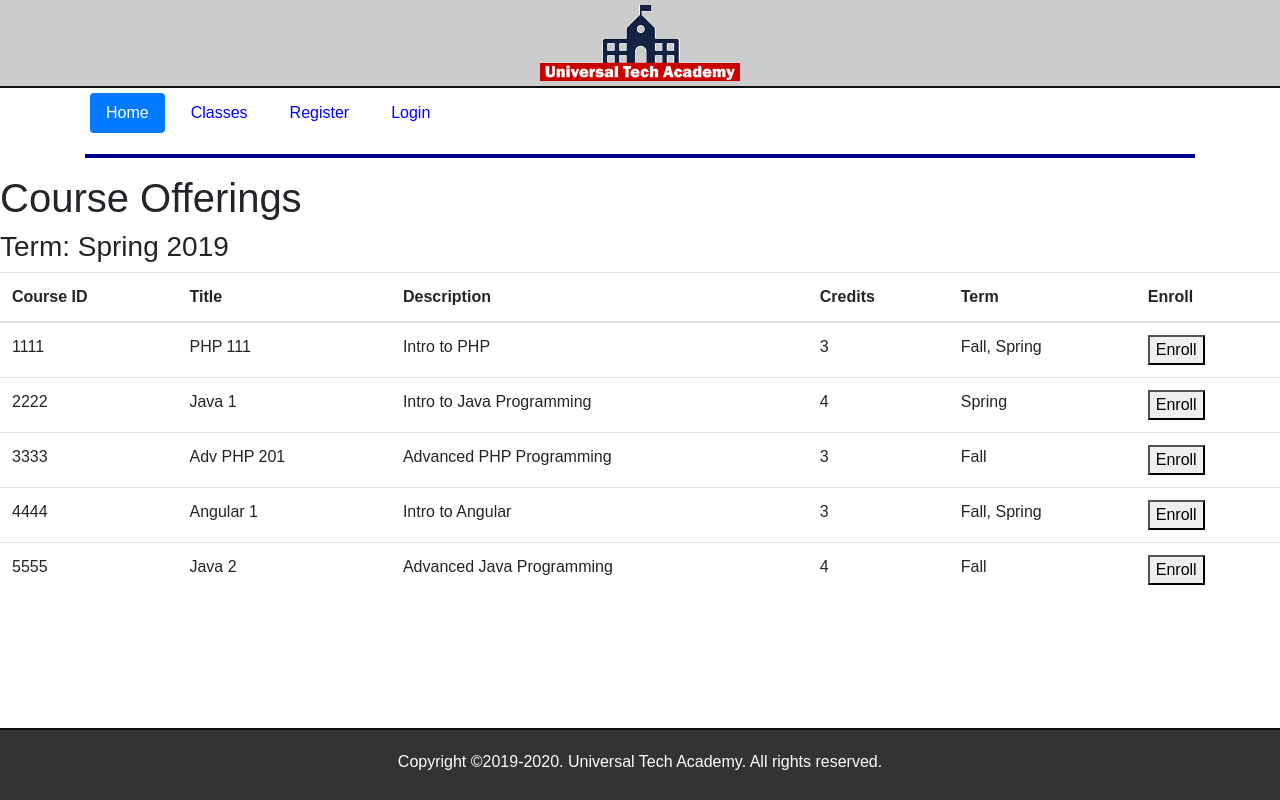
After one commit to aliahmadcse/Enrollment-App, a Python web app: template application/templates/courses.html in a window 1280 px wide. The commit adds this page. Run offline with Jinja, Linux system fonts and the light colour scheme; the template is opened without the code that fills it, so the values that code supplies are empty; some libraries are stand-ins or nearby versions.

Commit message:
Adds template for login,register and courses

```diff
--- /dev/null
+++ b/application/templates/courses.html
@@ -0,0 +1,76 @@
+{% extends "layout.html" %}
+ {% block content %}
+<h1>Course Offerings</h1>
+
+<!--  Display the Term and Year here --->
+<h3>Term: Spring 2019</h3>
+
+<div>
+  <table class="table table-hover">
+    <thead>
+      <tr>
+        <th scope="col">Course ID</th>
+        <th scope="col">Title</th>
+        <th scope="col">Description</th>
+        <th scope="col">Credits</th>
+        <th scope="col">Term</th>
+        <th scope="col">Enroll</th>
+      </tr>
+    </thead>
+    <tbody>
+      <!-- Construct the rest of courses here -->
+      <tr>
+        <td scope="row">1111</td>
+        <td>PHP 111</td>
+        <td>Intro to PHP</td>
+        <td>3</td>
+        <td>Fall, Spring</td>
+        <td>
+          <button>Enroll</button>
+        </td>
+      </tr>
+      <tr>
+        <td scope="row">2222</td>
+        <td>Java 1</td>
+        <td>Intro to Java Programming</td>
+        <td>4</td>
+        <td>Spring</td>
+        <td>
+          <button>Enroll</button>
+        </td>
+      </tr>
+      <tr>
+        <td scope="row">3333</td>
+        <td>Adv PHP 201</td>
+        <td>Advanced PHP Programming</td>
+        <td>3</td>
+        <td>Fall</td>
+        <td>
+          <button>Enroll</button>
+        </td>
+      </tr>
+      <tr>
+        <td scope="row">4444</td>
+        <td>Angular 1</td>
+        <td>Intro to Angular</td>
+        <td>3</td>
+        <td>Fall, Spring</td>
+        <td>
+          <button>Enroll</button>
+        </td>
+      </tr>
+      <tr>
+        <td scope="row">5555</td>
+        <td>Java 2</td>
+        <td>Advanced Java Programming</td>
+        <td>4</td>
+        <td>Fall</td>
+        <td>
+          <button>Enroll</button>
+        </td>
+      </tr>
+    </tbody>
+  </table>
+</div>
+
+{% endblock %}
--- /dev/null
+++ b/application/templates/layout.html
@@ -0,0 +1,28 @@
+<!DOCTYPE html>
+<html>
+  <head>
+    <title>UTA - Home Page</title>
+    <link
+      rel="stylesheet"
+      href="https://maxcdn.bootstrapcdn.com/bootstrap/4.0.0/css/bootstrap.min.css"
+      integrity="sha384-Gn5384xqQ1aoWXA+058RXPxPg6fy4IWvTNh0E263XmFcJlSAwiGgFAW/dAiS6JXm"
+      crossorigin="anonymous"
+    />
+    <link rel="stylesheet" href="../static/css/main.css" />
+  </head>
+  <body>
+    <div class="container-fluid text-center top-container">
+      <img src="../static/images/uta-logo-200.png" />
+    </div>
+    <div class="container">
+      {% include "includes/nav.html" %}
+    </div>
+
+    <!-- for rendering the child templates content -->
+    {% block content %}
+
+    {% endblock %}
+
+    {% include "includes/footer.html" %}
+  </body>
+</html>
```
Also changed, not shown: application/routes.py (+4 -4 lines), application/static/css/main.css (+20 -12 lines), application/templates/index.html (+5 -22 lines), application/templates/login.html (added, +29 -0 lines), application/templates/register.html (added, +24 -0 lines).
